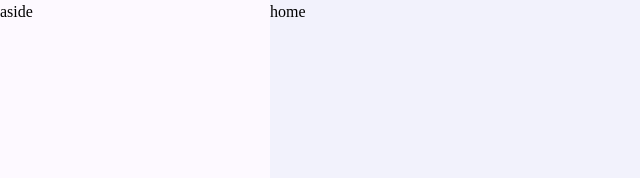
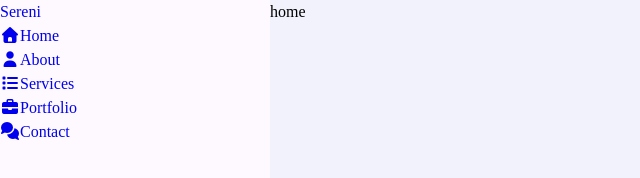
Before and after one commit to Sereni67/WebsitePortfolio, a plain HTML site: page index.html in a window 1280 px wide. Shown: the whole page, without its empty margins (0-640 px from the left). Drawn offline with Linux system fonts and the light colour scheme.

Commit message:
Added header and nav tags in aside html

```diff
--- a/index.html
+++ b/index.html
@@ -15,7 +15,20 @@
          <main>
             <!-- ==== Aside ====-->
              <aside>
-                aside
+                <header>
+                        <a href="#home" class="logo">
+                            <span>S</span>ereni
+                        </a>
+                 </header>
+                <nav>
+                    <ul>
+                        <li><a href = "#" class = "active"><i class = "fa fa-home"></i>Home</a></li>
+                        <li><a href = "#"><i class = "fas fa-user"></i>About</a></li>
+                        <li><a href = "#"><i class = "fas fa-list"></i>Services</a></li>
+                        <li><a href = "#"><i class = "fas fa-briefcase"></i>Portfolio</a></li>
+                        <li><a href = "#"><i class = "fas fa-comments"></i>Contact</a></li>
+                    </ul>
+                </nav>
              </aside>
              <!-- ==== Main Content ====-->
              <div class = "main-content">
```
